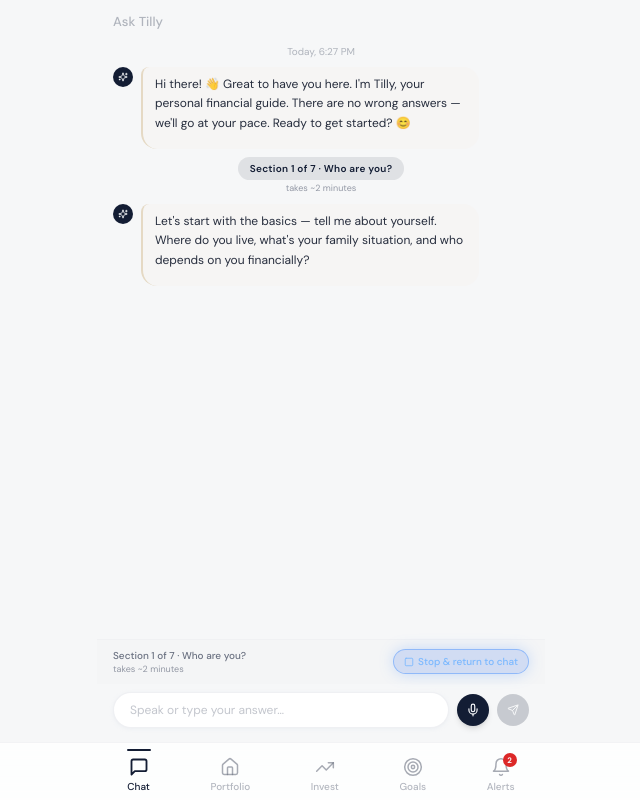
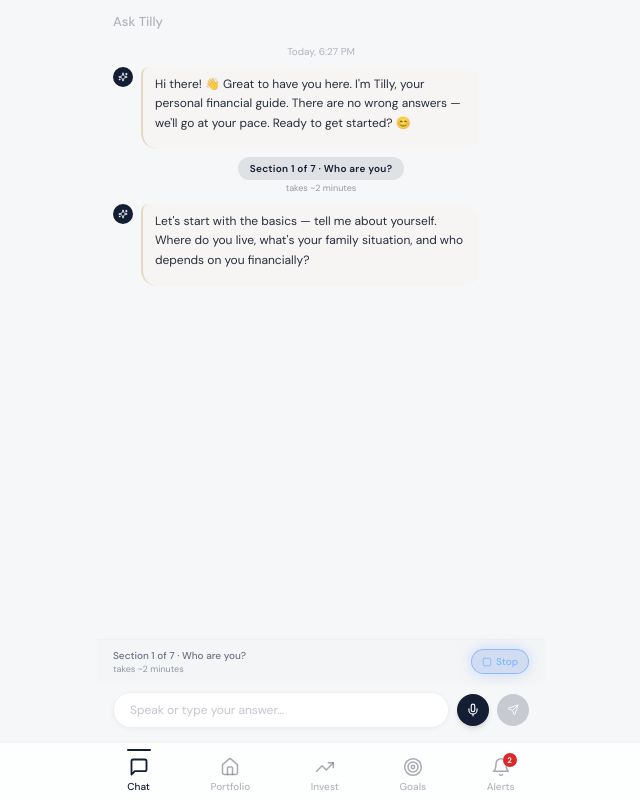
Before and after one commit to bonnievictoria/TillyAI, a React (Vite) app: page /chat in a window 1280 px wide. Both pictures are taken after a click on the button "Voice onboarding". Shown: the whole page, without its empty margins (319-959 px from the left). Built offline with nearby package versions, Linux system fonts and the light colour scheme; the HTML template or start-up script is replaced by a standard one.

Commit message:
Preceding changes

```diff
--- a/src/components/chat/AIChatPanel.tsx
+++ b/src/components/chat/AIChatPanel.tsx
@@ -744,7 +744,7 @@ const AIChatPanel = ({ isOpen, onClose, embedded = false, chatFirst = false, com
                   whileHover={{ scale: 1.02, backgroundColor: "rgba(50, 110, 230, 0.25)" }}
                 >
                   <Square className="h-2.5 w-2.5" />
-                  Stop & return to chat
+                  Stop
                 </motion.button>
               </div>
 
```
